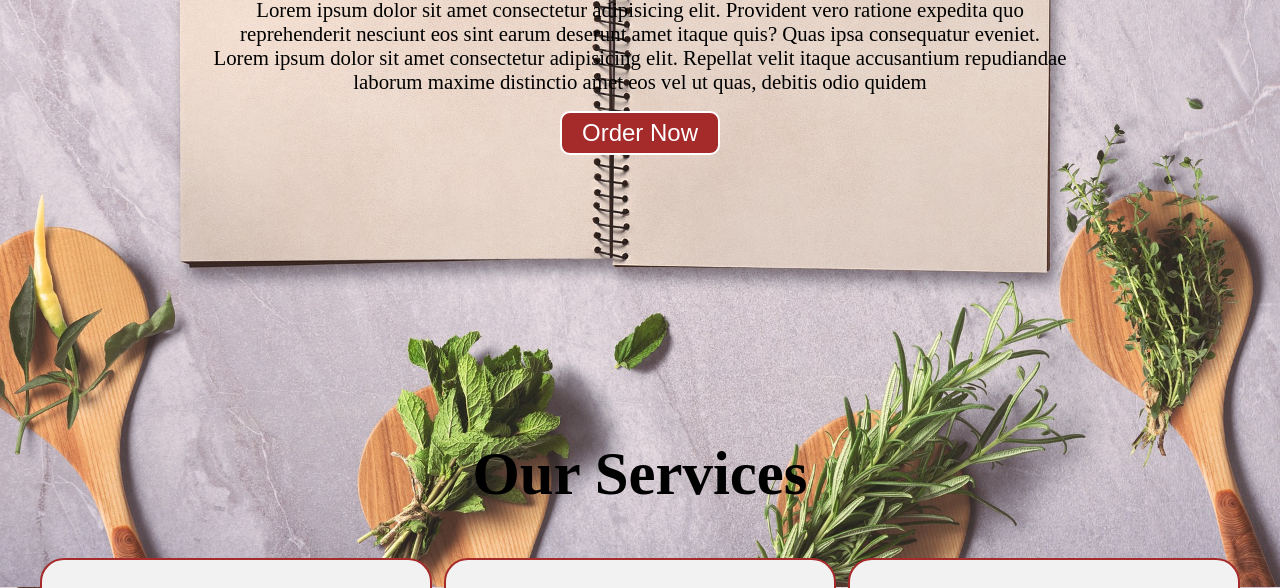
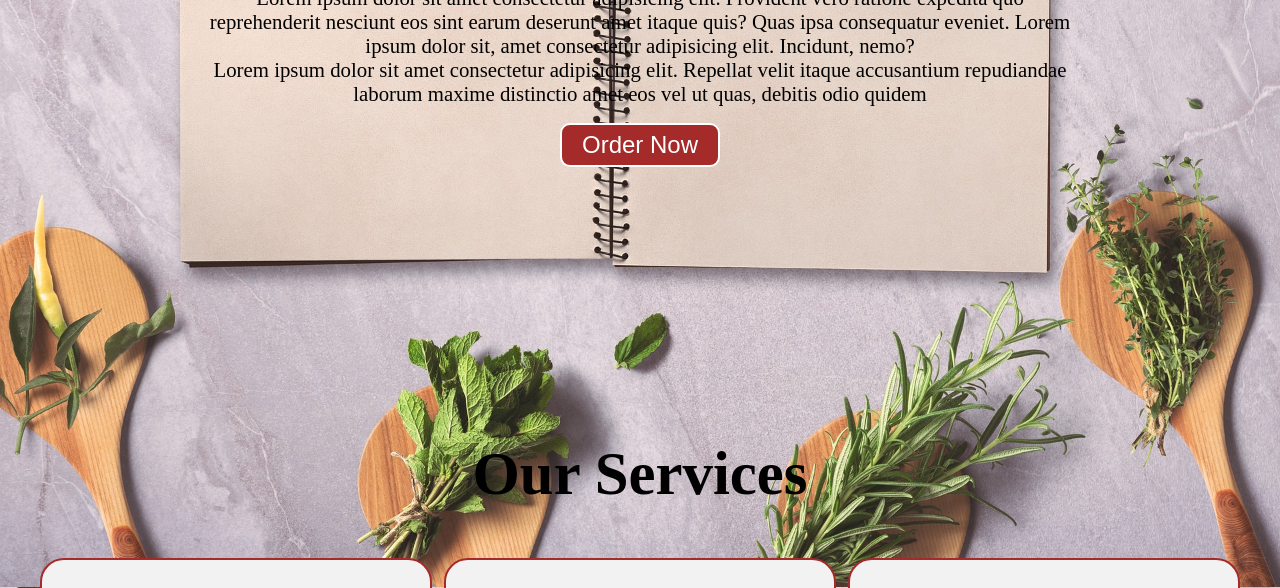
Before and after one commit to Pranjal14modanwal/Food-Delivery, a plain HTML site: page css/index.html in a window 1280 px wide. Shown: the part 401-989 px from the top of the page. Drawn offline with Linux system fonts and the light colour scheme; files that its build step writes are made by us from their sources.

Commit message:
Changed utils.txt

```diff
--- a/css/index.html
+++ b/css/index.html
@@ -27,7 +27,7 @@
         <h1 class="h-primary">Welcome to My OnlineMeal</h1>
         <p>Lorem ipsum dolor sit amet consectetur adipisicing elit. Provident vero ratione
             expedita quo reprehenderit nesciunt eos sint earum deserunt amet itaque quis? Quas
-             ipsa consequatur eveniet.</p>
+             ipsa consequatur eveniet. Lorem ipsum dolor sit, amet consectetur adipisicing elit. Incidunt, nemo?</p>
         <p>Lorem ipsum dolor sit amet consectetur adipisicing elit. Repellat velit itaque
             accusantium repudiandae laborum
             maxime distinctio amet eos vel ut quas, debitis odio quidem </p>
```
